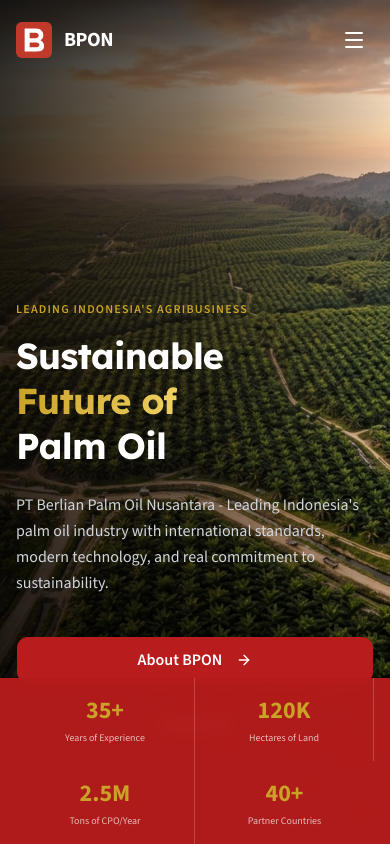
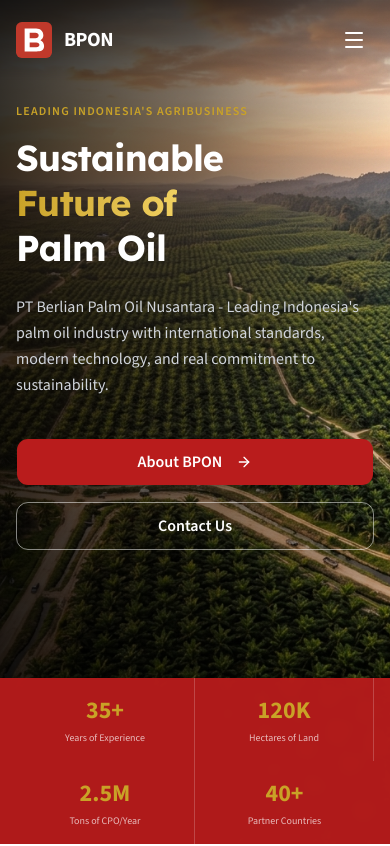
Before and after one commit to Yudbay1809/BPON, a Next.js app: page /en in a window 390 px wide. Shown: the top 846 px of the page. Built offline with nearby package versions, Linux system fonts and the light colour scheme.

Commit message:
style: fix hero content overlap with stats bar on mobile devices

```diff
--- a/src/app/[locale]/page.tsx
+++ b/src/app/[locale]/page.tsx
@@ -25,7 +25,7 @@
 
   return (
     <div className="w-full overflow-x-hidden">
-      <section className="relative h-screen min-h-[700px] w-full flex items-end justify-start overflow-hidden">
+      <section className="relative h-screen min-h-[650px] sm:min-h-[700px] w-full flex items-center sm:items-end justify-start overflow-hidden">
         <div className="absolute inset-0 z-0">
           <Image
             src="/images/hero-plantation.jpg"
@@ -38,7 +38,7 @@
           <div className="absolute inset-0 bg-gradient-to-t from-black/60 via-transparent to-transparent" />
         </div>
 
-        <div className="relative z-10 w-full pb-24 md:pb-32">
+        <div className="relative z-10 w-full pb-48 sm:pb-32">
           <div className="container mx-auto px-4 md:px-8 max-w-7xl">
             <div className="max-w-3xl">
               <p className="text-accent font-semibold tracking-widest uppercase text-xs sm:text-sm mb-4">
```
